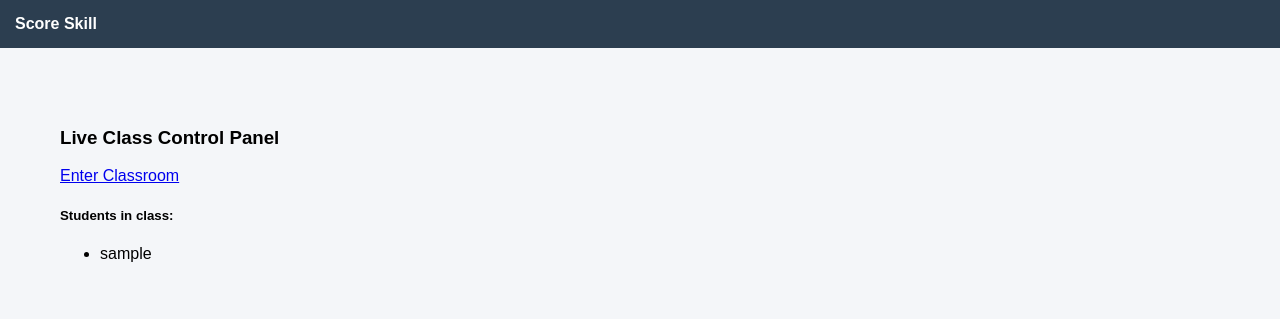
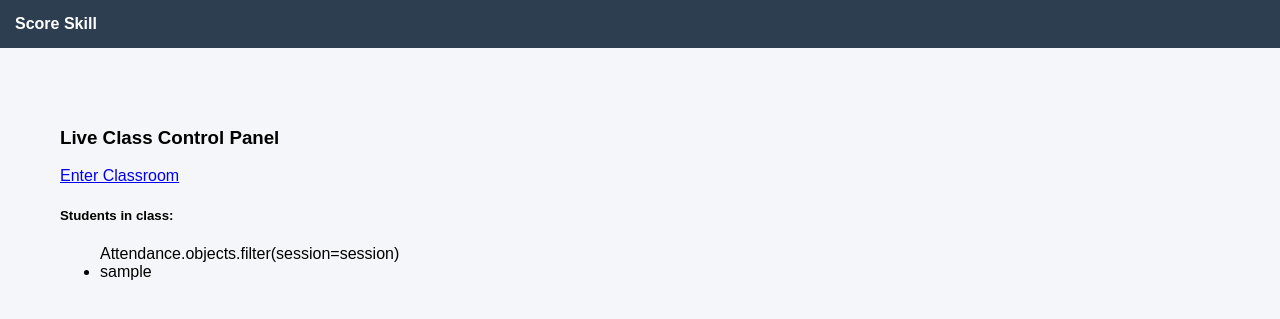
Before and after one commit to gagahuja/online-teaching-platform, a Django app: template courses/templates/courses/teacher_live_panel.html in a window 1280 px wide. Shown: the top 319 px of the page. Run offline with Django 4.2, Linux system fonts and the light colour scheme; the template is opened without the code that fills it: most values are stand-ins (such as "Sample title", 1, 10 or a date in 2020).

```diff
--- a/courses/templates/courses/teacher_live_panel.html
+++ b/courses/templates/courses/teacher_live_panel.html
@@ -18,6 +18,8 @@ Enter Classroom
 <ul class="list-group">
 
 {% for record in attendance %}
+
+Attendance.objects.filter(session=session)
 
 <li class="list-group-item">
 
```
